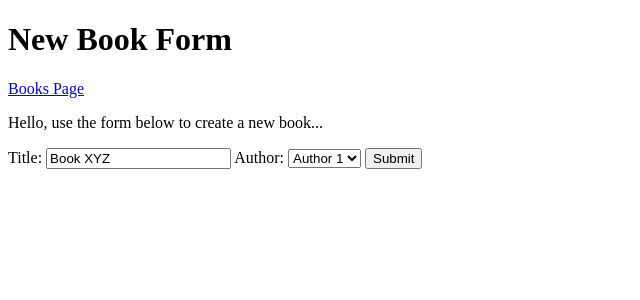
After one commit to s2t2/my-web-app-12, a Flask app: page /books/new in a window 1280 px wide. The commit adds this page. Shown: the top 300 px of the page, without its empty margins (0-640 px from the left). Run offline with Flask 2, Linux system fonts and the light colour scheme.

Commit message:
Routing and views for creating new books

```diff
--- a/web_app/routes/book_routes.py
+++ b/web_app/routes/book_routes.py
@@ -1,7 +1,7 @@
 
 # web_app/routes/book_routes.py
 
-from flask import Blueprint, jsonify, render_template
+from flask import Blueprint, jsonify, render_template, request
 
 book_routes = Blueprint("book_routes", __name__)
 
@@ -24,3 +24,18 @@ def books():
         {"id": 3, "title": "Book 3"},
     ] # todo: get from the database
     return render_template("books.html", books=books)
+
+@book_routes.route("/books/new")
+def new_book():
+    return render_template("new_book.html")
+
+@book_routes.route("/books/create", methods=["POST"])
+def create_book():
+    print("FORM DATA:", dict(request.form))
+    # todo: store in database
+    return jsonify({
+        "message": "BOOK CREATED OK (TODO)",
+        "book": dict(request.form)
+    })
+    #flash(f"Book '{new_book.title}' created successfully!", "success")
+    #return redirect(f"/books")
--- a/web_app/templates/books.html
+++ b/web_app/templates/books.html
@@ -8,6 +8,8 @@
 <body>
 
     <h1>Books Page</h1>
+
+    <a href="/books/new">Visit New Book Form Page</a>
 
     <p>Hello, welcome to the books page...</p>
 
--- /dev/null
+++ b/web_app/templates/new_book.html
@@ -0,0 +1,32 @@
+<!DOCTYPE html>
+<html lang="en">
+<head>
+    <meta charset="UTF-8">
+    <meta name="viewport" content="width=device-width, initial-scale=1.0">
+    <title>New Book Form</title>
+</head>
+<body>
+
+    <h1>New Book Form</h1>
+
+    <a href="/books">Books Page</a>
+
+    <p>Hello, use the form below to create a new book...</p>
+
+    <form action="/books/create" method="POST">
+
+        <label>Title:</label>
+        <input type="text" name="book_title" placeholder="Book XYZ" value="Book XYZ">
+
+        <label>Author:</label>
+        <select name="author_name">
+          <option value="A1">Author 1</option>
+          <option value="A2">Author 2</option>
+          <option value="A3">Author 3</option>
+        </select>
+
+        <button>Submit</button>
+    </form>
+
+</body>
+</html>
```
